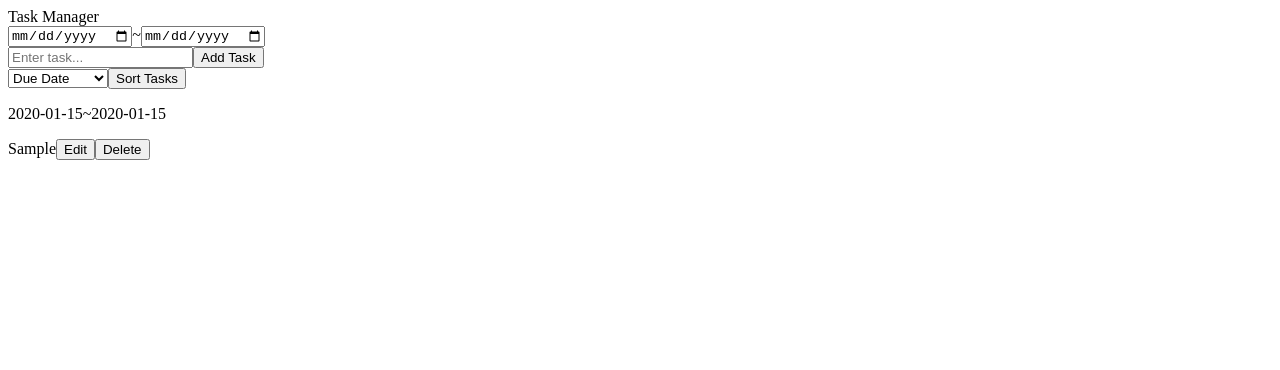
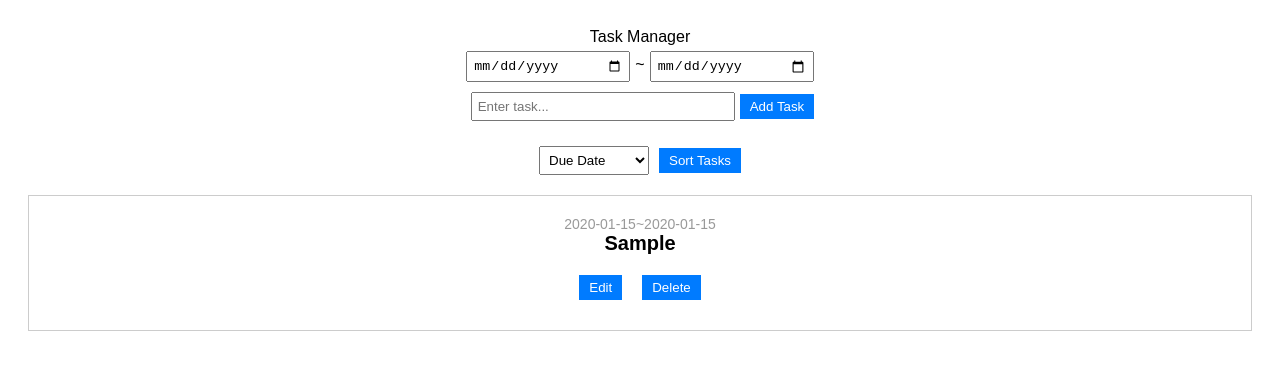
Before and after one commit to uliba3/TaskManager, a React (Vite) app: page / in a window 1280 px wide. Both pictures are taken after typing "2020-01-15", "2020-01-15", "Sample" into the empty fields and a click on the button "Add Task". Shown: the top 370 px of the page. Built offline with nearby package versions, Linux system fonts and the light colour scheme.

Commit message:
add styles to the page

```diff
--- a/src/App.jsx
+++ b/src/App.jsx
@@ -3,6 +3,7 @@ import React, { useState, useEffect } from 'react';
 import TaskForm from './components/TaskForm';
 import TaskList from './components/TaskList';
 import TaskFilter from './components/TaskFilter';
+import './styles.css';
 
 function App() {
   // State to manage tasks
--- a/src/components/TaskItem.jsx
+++ b/src/components/TaskItem.jsx
@@ -49,8 +49,10 @@ const TaskItem = ({ task, deleteTask, editTask, checkTask }) => {
         <div>
           <p>{task.startDate}~{task.endDate}</p>
           <span>{task.task}</span>
-          <button onClick={handleEdit}>Edit</button>
-          <button onClick={() => deleteTask(task)}>Delete</button>
+          <div>
+            <button onClick={handleEdit}>Edit</button>
+            <button onClick={() => deleteTask(task)}>Delete</button>
+          </div>
         </div>
       )}
     </div>
--- a/src/main.jsx
+++ b/src/main.jsx
@@ -5,7 +5,7 @@ import App from './App';
 
 // Render the App component inside a StrictMode to catch potential issues
 ReactDOM.createRoot(document.getElementById('root')).render(
-  <React.StrictMode>
+  //<React.StrictMode>
     <App/>
-  </React.StrictMode>,
+  //</React.StrictMode>,
 );
--- /dev/null
+++ b/src/styles.css
@@ -0,0 +1,83 @@
+/* styles.css */
+
+/* Main container styles */
+.App {
+  font-family: Arial, sans-serif;
+  text-align: center;
+  padding: 20px;
+}
+
+/* Task form styles */
+form {
+  margin-bottom: 20px;
+}
+
+input[type="text"],
+input[type="date"] {
+  padding: 5px;
+  margin: 5px;
+  width: 150px;
+}
+
+input[type="text"] {
+    width: 250px;
+}
+
+button {
+  padding: 5px 10px;
+  background-color: #007bff;
+  color: #fff;
+  border: none;
+  cursor: pointer;
+}
+
+/* Task list styles */
+.task-item {
+  border: 1px solid #ccc;
+  padding: 10px;
+  margin: 10px 0;
+  background-color: #fff;
+}
+
+/* Task item styles */
+.task-item p {
+  margin: 0;
+  font-size: 14px;
+  color: #999;
+}
+
+.task-item span {
+  font-size: 20px;
+  font-weight: bold;
+}
+
+.task-item * {
+    margin: 10px;
+}
+
+/* Edit mode styles */
+.task-item.editing {
+  background-color: #f5f5f5;
+}
+
+/* Task filter styles */
+form select {
+  padding: 5px;
+  margin-right: 10px;
+}
+
+/* Drag-and-drop styles */
+.task-list {
+  min-height: 100px;
+  border: 2px solid #ccc;
+  padding: 10px;
+  background-color: #f5f5f5;
+}
+
+.draggable-item {
+  background-color: #fff;
+  margin: 5px;
+  padding: 10px;
+  border: 1px solid #ccc;
+  cursor: pointer;
+}
```
